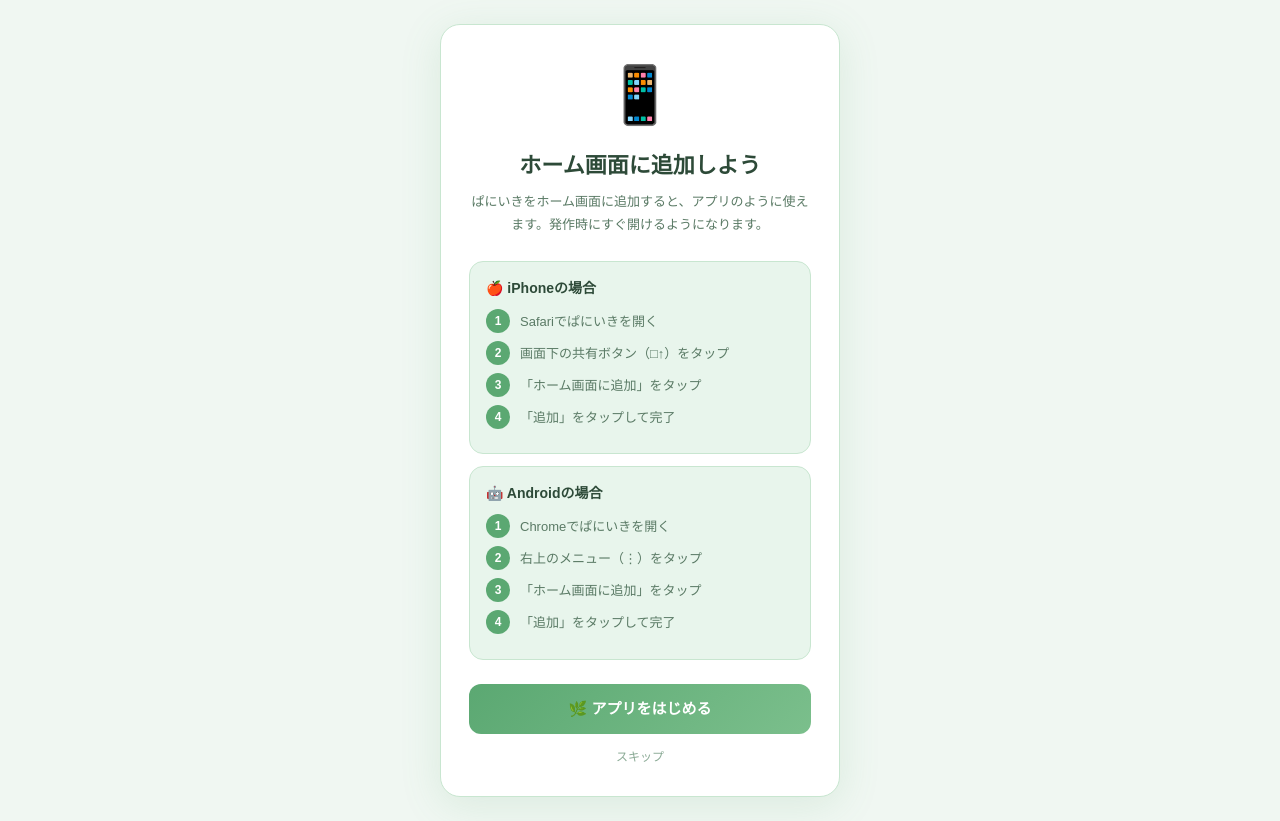
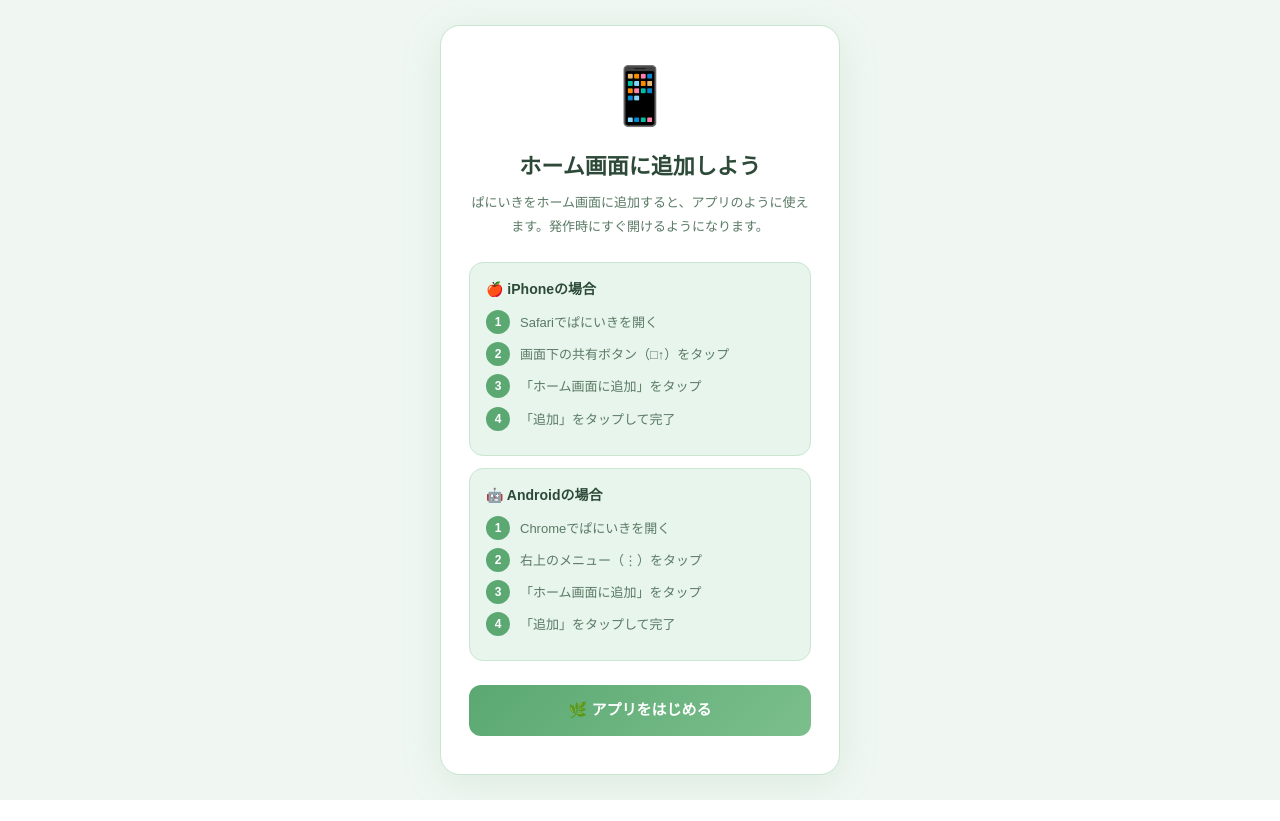
Before and after one commit to adosennsu8-netizen/paniiki, a Next.js app: page /add-to-home in a window 1280 px wide. After the commit the page ends 800 px from the top, so only its background shows below. Built offline with nearby package versions, Linux system fonts and the light colour scheme.

Commit message:
スキップボタンを削除

```diff
--- a/src/app/add-to-home/page.tsx
+++ b/src/app/add-to-home/page.tsx
@@ -52,10 +52,7 @@ export default function AddToHomePage() {
           style={{ width:"100%", background:"linear-gradient(135deg,#5ba872,#7bbf8c)", color:"#fff", border:"none", borderRadius:12, padding:"14px", fontSize:15, fontWeight:700, cursor:"pointer", marginBottom:10 }}>
           🌿 アプリをはじめる
         </button>
-        <button onClick={() => router.push("/")}
-          style={{ width:"100%", background:"none", color:"#8aaa95", border:"none", fontSize:12, cursor:"pointer" }}>
-          スキップ
-        </button>
+
       </div>
     </div>
   );
```
